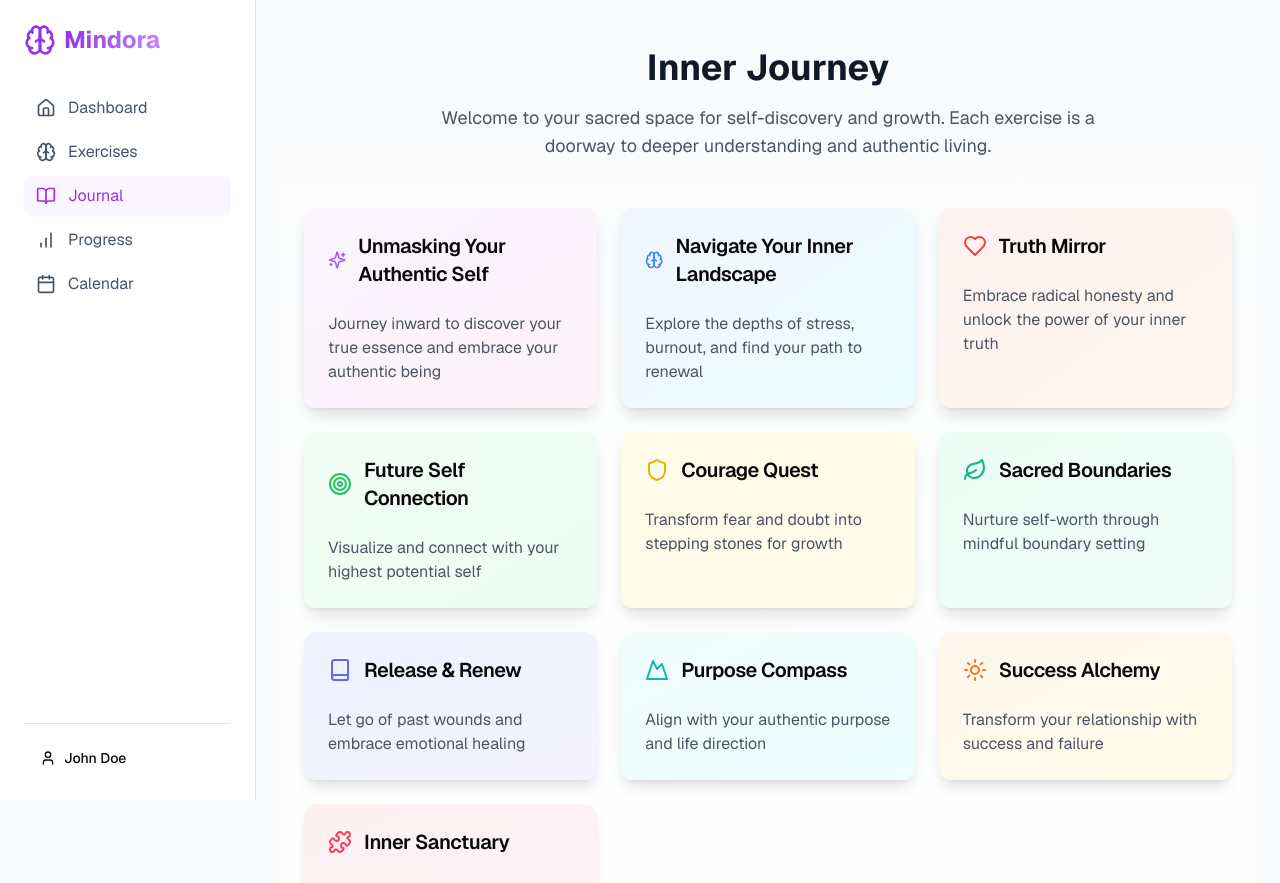
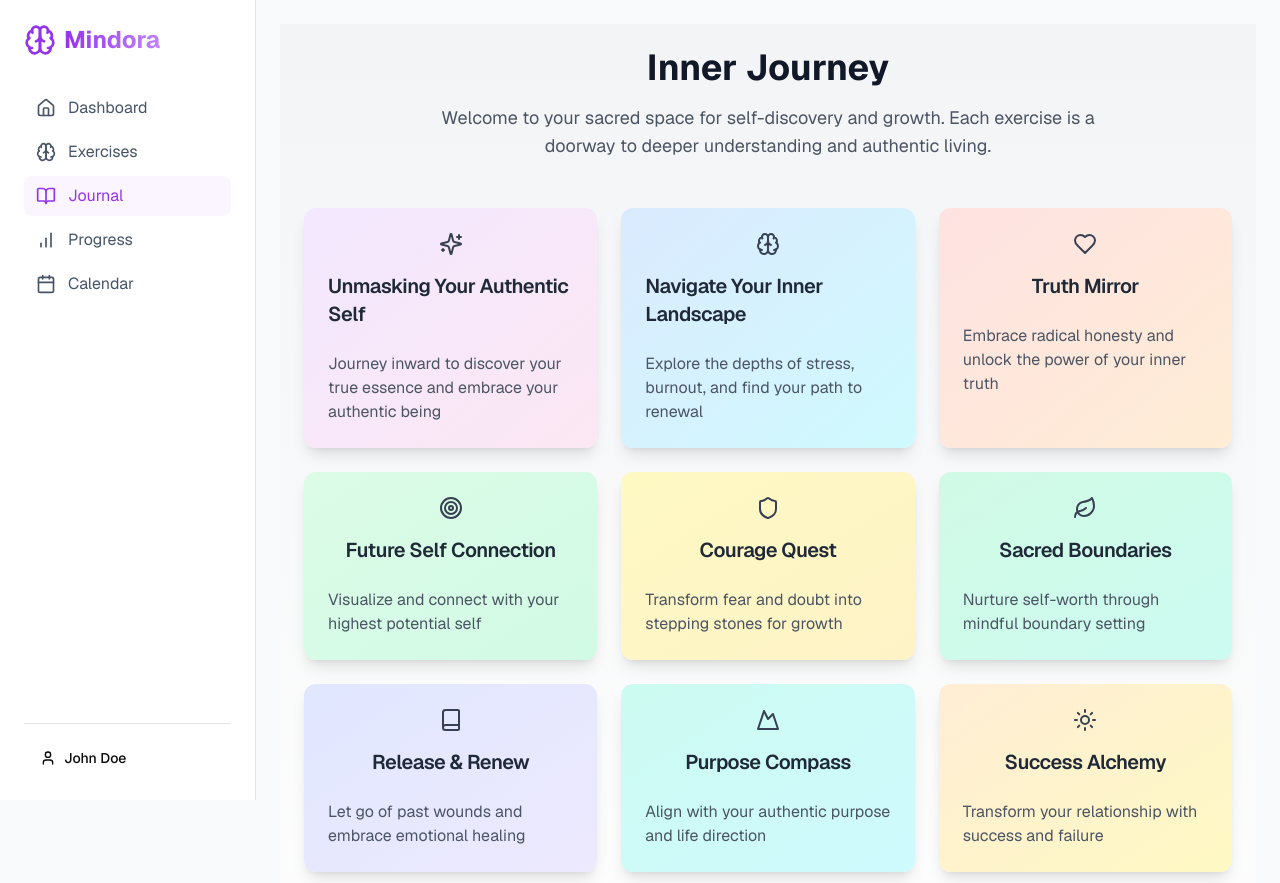
Before and after one commit to mindoraRwanda/Client_web, a Next.js app: page /journal in a window 1280 px wide. Shown: the top 883 px of the page. Built offline with nearby package versions, Linux system fonts and the light colour scheme.

Commit message:
Refactor exercise data structure and improve layout in Reflection Journal

```diff
--- a/src/app/(ds)/journal/page.tsx
+++ b/src/app/(ds)/journal/page.tsx
@@ -1,95 +1,27 @@
-'use client'
+'use client';
 import React, { useState } from 'react';
 import { Card, CardContent, CardHeader, CardTitle } from "@/components/ui/card";
 import { Button } from "@/components/ui/button";
 import { Sparkles, Heart, Brain, Target, Shield, Leaf, Book, Mountain, Sun, Puzzle } from "lucide-react";
 
 const exerciseData = [
-  {
-    id: 1,
-    title: "Unmasking Your Authentic Self",
-    icon: <Sparkles className="w-6 h-6 text-purple-500" />,
-    description: "Journey inward to discover your true essence and embrace your authentic being",
-    theme: "bg-gradient-to-br from-purple-50 to-pink-50"
-  },
-  {
-    id: 2,
-    title: "Navigate Your Inner Landscape",
-    icon: <Brain className="w-6 h-6 text-blue-500" />,
-    description: "Explore the depths of stress, burnout, and find your path to renewal",
-    theme: "bg-gradient-to-br from-blue-50 to-cyan-50"
-  },
-  {
-    id: 3,
-    title: "Truth Mirror",
-    icon: <Heart className="w-6 h-6 text-red-500" />,
-    description: "Embrace radical honesty and unlock the power of your inner truth",
-    theme: "bg-gradient-to-br from-red-50 to-orange-50"
-  },
-  {
-    id: 4,
-    title: "Future Self Connection",
-    icon: <Target className="w-6 h-6 text-green-500" />,
-    description: "Visualize and connect with your highest potential self",
-    theme: "bg-gradient-to-br from-green-50 to-emerald-50"
-  },
-  {
-    id: 5,
-    title: "Courage Quest",
-    icon: <Shield className="w-6 h-6 text-yellow-500" />,
-    description: "Transform fear and doubt into stepping stones for growth",
-    theme: "bg-gradient-to-br from-yellow-50 to-amber-50"
-  },
-  {
-    id: 6,
-    title: "Sacred Boundaries",
-    icon: <Leaf className="w-6 h-6 text-emerald-500" />,
-    description: "Nurture self-worth through mindful boundary setting",
-    theme: "bg-gradient-to-br from-emerald-50 to-teal-50"
-  },
-  {
-    id: 7,
-    title: "Release & Renew",
-    icon: <Book className="w-6 h-6 text-indigo-500" />,
-    description: "Let go of past wounds and embrace emotional healing",
-    theme: "bg-gradient-to-br from-indigo-50 to-violet-50"
-  },
-  {
-    id: 8,
-    title: "Purpose Compass",
-    icon: <Mountain className="w-6 h-6 text-teal-500" />,
-    description: "Align with your authentic purpose and life direction",
-    theme: "bg-gradient-to-br from-teal-50 to-cyan-50"
-  },
-  {
-    id: 9,
-    title: "Success Alchemy",
-    icon: <Sun className="w-6 h-6 text-orange-500" />,
-    description: "Transform your relationship with success and failure",
-    theme: "bg-gradient-to-br from-orange-50 to-yellow-50"
-  },
-  {
-    id: 10,
-    title: "Inner Sanctuary",
-    icon: <Puzzle className="w-6 h-6 text-rose-500" />,
-    description: "Cultivate deep self-compassion and inner peace",
-    theme: "bg-gradient-to-br from-rose-50 to-pink-50"
-  }
+  { id: 1, title: "Unmasking Your Authentic Self", icon: Sparkles, description: "Journey inward to discover your true essence and embrace your authentic being", theme: "bg-gradient-to-br from-purple-100 to-pink-100" },
+  { id: 2, title: "Navigate Your Inner Landscape", icon: Brain, description: "Explore the depths of stress, burnout, and find your path to renewal", theme: "bg-gradient-to-br from-blue-100 to-cyan-100" },
+  { id: 3, title: "Truth Mirror", icon: Heart, description: "Embrace radical honesty and unlock the power of your inner truth", theme: "bg-gradient-to-br from-red-100 to-orange-100" },
+  { id: 4, title: "Future Self Connection", icon: Target, description: "Visualize and connect with your highest potential self", theme: "bg-gradient-to-br from-green-100 to-emerald-100" },
+  { id: 5, title: "Courage Quest", icon: Shield, description: "Transform fear and doubt into stepping stones for growth", theme: "bg-gradient-to-br from-yellow-100 to-amber-100" },
+  { id: 6, title: "Sacred Boundaries", icon: Leaf, description: "Nurture self-worth through mindful boundary setting", theme: "bg-gradient-to-br from-emerald-100 to-teal-100" },
+  { id: 7, title: "Release & Renew", icon: Book, description: "Let go of past wounds and embrace emotional healing", theme: "bg-gradient-to-br from-indigo-100 to-violet-100" },
+  { id: 8, title: "Purpose Compass", icon: Mountain, description: "Align with your authentic purpose and life direction", theme: "bg-gradient-to-br from-teal-100 to-cyan-100" },
+  { id: 9, title: "Success Alchemy", icon: Sun, description: "Transform your relationship with success and failure", theme: "bg-gradient-to-br from-orange-100 to-yellow-100" },
+  { id: 10, title: "Inner Sanctuary", icon: Puzzle, description: "Cultivate deep self-compassion and inner peace", theme: "bg-gradient-to-br from-rose-100 to-pink-100" }
 ];
 
 export default function ReflectionJournal() {
-  interface Exercise {
-    id: number;
-    title: string;
-    icon: React.JSX.Element;
-    description: string;
-    theme: string;
-  }
-
-  const [selectedExercise, setSelectedExercise] = useState<Exercise | null>(null);
+  const [selectedExercise, setSelectedExercise] = useState(null);
 
   return (
-    <div className="min-h-screen bg-gradient-to-b from-gray-50 to-white p-6">
+    <div className="min-h-screen bg-gradient-to-b from-gray-100 to-white p-6">
       <div className="max-w-6xl mx-auto">
         <header className="text-center mb-12">
           <h1 className="text-4xl font-bold text-gray-900 mb-4">Inner Journey</h1>
@@ -102,14 +34,12 @@ export default function ReflectionJournal() {
           {exerciseData.map((exercise) => (
             <Card
               key={exercise.id}
-              className={`transform transition-all duration-300 hover:scale-105 cursor-pointer ${exercise.theme} border-none shadow-lg`}
+              className={`transition-transform duration-300 hover:scale-105 cursor-pointer ${exercise.theme} border-none shadow-lg`}
               onClick={() => setSelectedExercise(exercise)}
             >
-              <CardHeader className="space-y-1">
-                <div className="flex items-center gap-3">
-                  {exercise.icon}
-                  <CardTitle className="text-xl font-semibold">{exercise.title}</CardTitle>
-                </div>
+              <CardHeader className="space-y-1 flex items-center gap-3">
+                <exercise.icon className="w-6 h-6 text-gray-700" />
+                <CardTitle className="text-xl font-semibold text-gray-800">{exercise.title}</CardTitle>
               </CardHeader>
               <CardContent>
                 <p className="text-gray-600">{exercise.description}</p>
@@ -120,18 +50,16 @@ export default function ReflectionJournal() {
 
         {selectedExercise && (
           <div className="fixed inset-0 bg-black bg-opacity-50 flex items-center justify-center p-4">
-            <Card className="max-w-2xl w-full">
-              <CardHeader>
-                <div className="flex items-center gap-3">
-                  {selectedExercise.icon}
-                  <CardTitle>{selectedExercise.title}</CardTitle>
-                </div>
+            <Card className="max-w-2xl w-full p-6 shadow-xl bg-white rounded-lg">
+              <CardHeader className="flex items-center gap-3">
+                <selectedExercise.icon className="w-6 h-6 text-gray-700" />
+                <CardTitle className="text-gray-900">{selectedExercise.title}</CardTitle>
               </CardHeader>
               <CardContent className="space-y-4">
-                <p>{selectedExercise.description}</p>
+                <p className="text-gray-700">{selectedExercise.description}</p>
                 <Button
                   onClick={() => setSelectedExercise(null)}
-                  className="w-full bg-gradient-to-r from-purple-500 to-pink-500 text-white hover:from-purple-600 hover:to-pink-600"
+                  className="w-full bg-gradient-to-r from-purple-500 to-pink-500 text-white hover:from-purple-600 hover:to-pink-600 rounded-md py-2"
                 >
                   Begin Journey
                 </Button>
```
